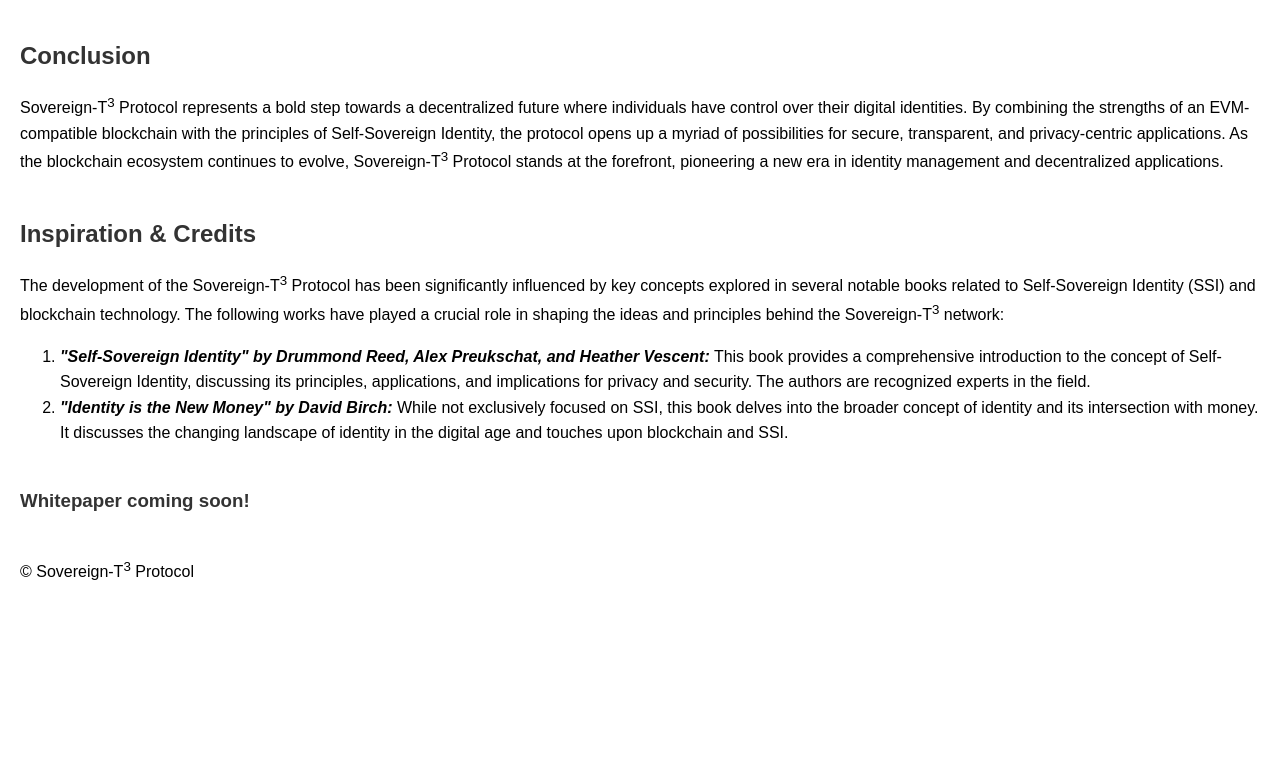
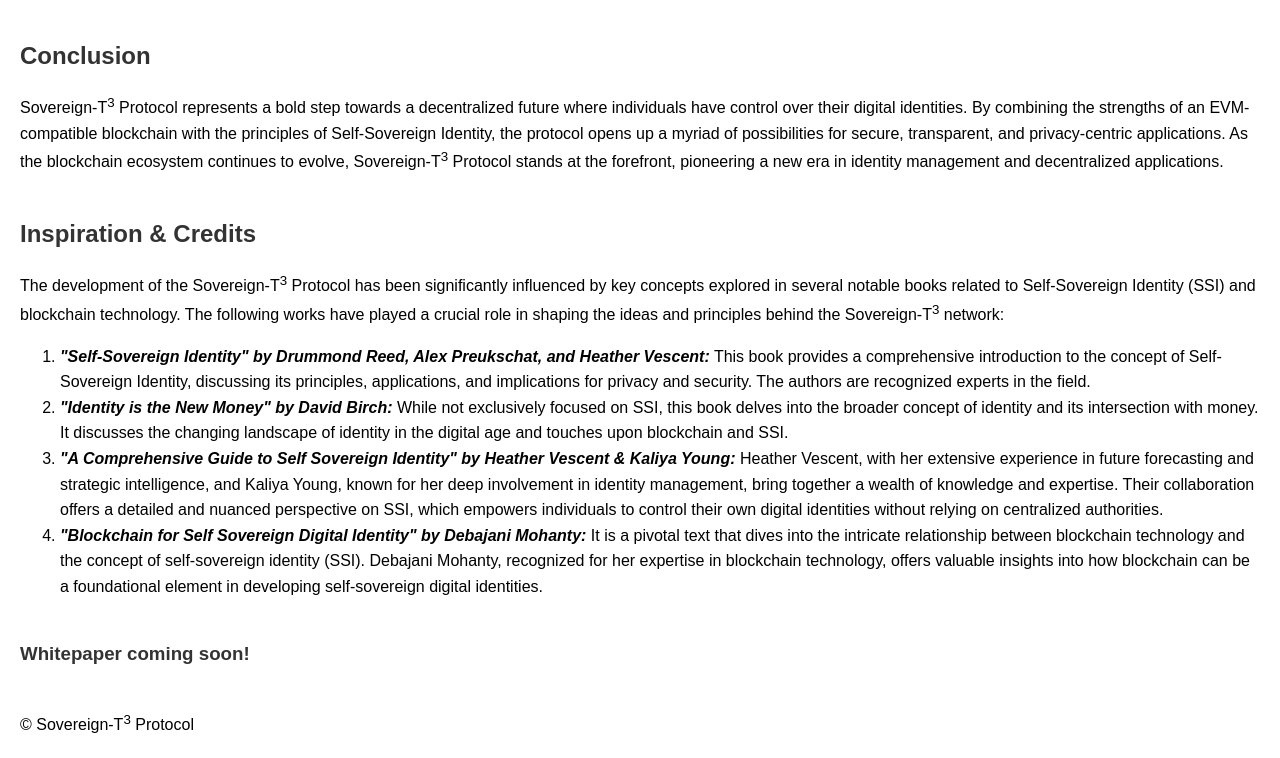
Before and after one commit to kesaviwebsolutions/Sovereign-T-Protocol-intro, a plain HTML site: page index.html in a window 1280 px wide. Shown: the part 3513-4271 px from the top of the page. Before the commit the page ends 4118 px from the top, so only its background shows below. Drawn offline with Linux system fonts and the light colour scheme.

Commit message:
Update index.html

```diff
--- a/index.html
+++ b/index.html
@@ -506,6 +506,35 @@
           discusses the changing landscape of identity in the digital age and
           touches upon blockchain and SSI.
         </li>
+        <li>
+          <em
+            ><strong
+              >"A Comprehensive Guide to Self Sovereign Identity" by Heather
+              Vescent & Kaliya Young:</strong
+            ></em
+          >
+          Heather Vescent, with her extensive experience in future forecasting
+          and strategic intelligence, and Kaliya Young, known for her deep
+          involvement in identity management, bring together a wealth of
+          knowledge and expertise. Their collaboration offers a detailed and
+          nuanced perspective on SSI, which empowers individuals to control
+          their own digital identities without relying on centralized
+          authorities.
+        </li>
+        <li>
+          <em
+            ><strong
+              >"Blockchain for Self Sovereign Digital Identity" by Debajani
+              Mohanty:</strong
+            ></em
+          >
+          It is a pivotal text that dives into the intricate relationship
+          between blockchain technology and the concept of self-sovereign
+          identity (SSI). Debajani Mohanty, recognized for her expertise in
+          blockchain technology, offers valuable insights into how blockchain
+          can be a foundational element in developing self-sovereign digital
+          identities.
+        </li>
       </ol>
     </section>
 
```
